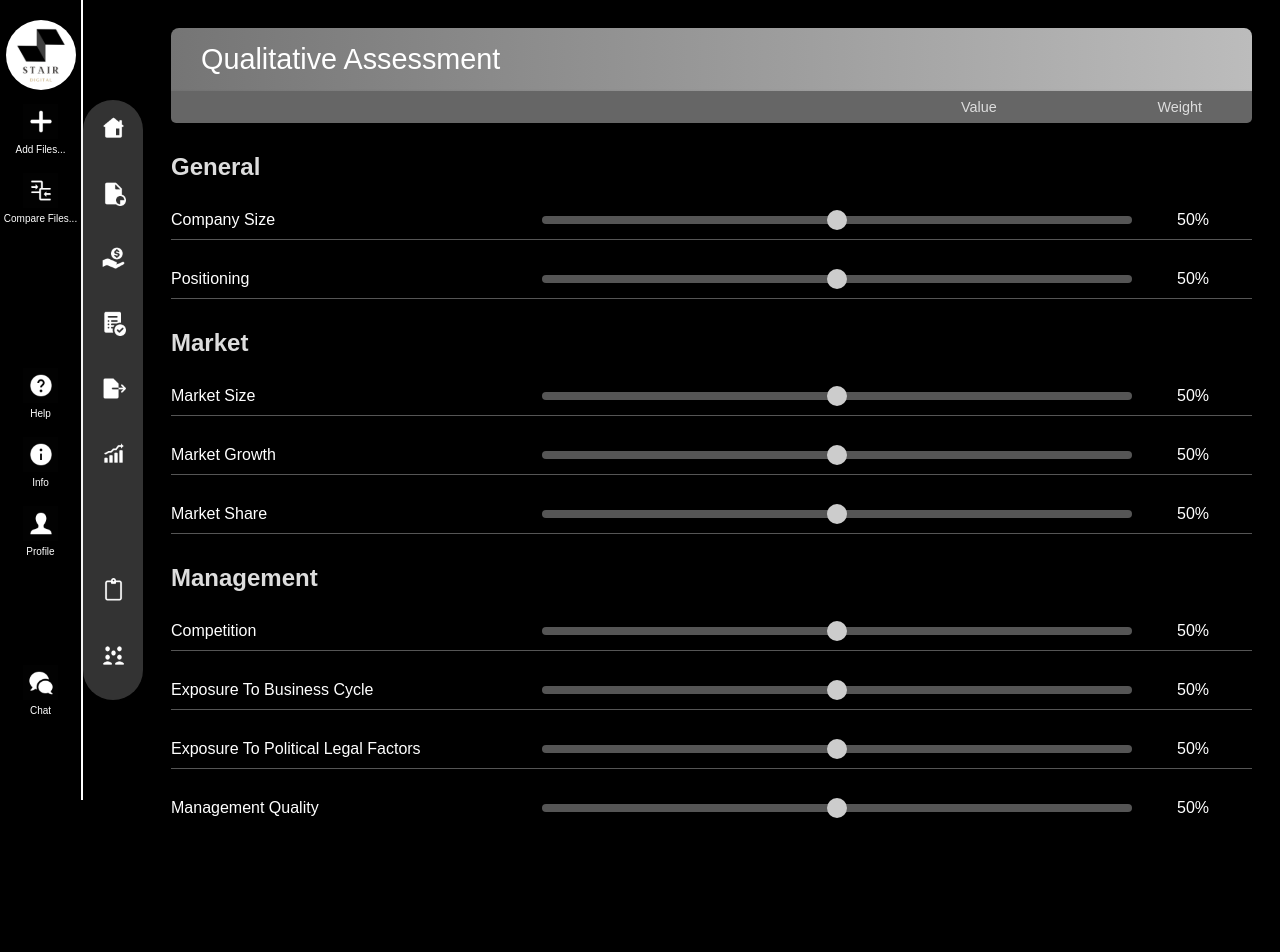
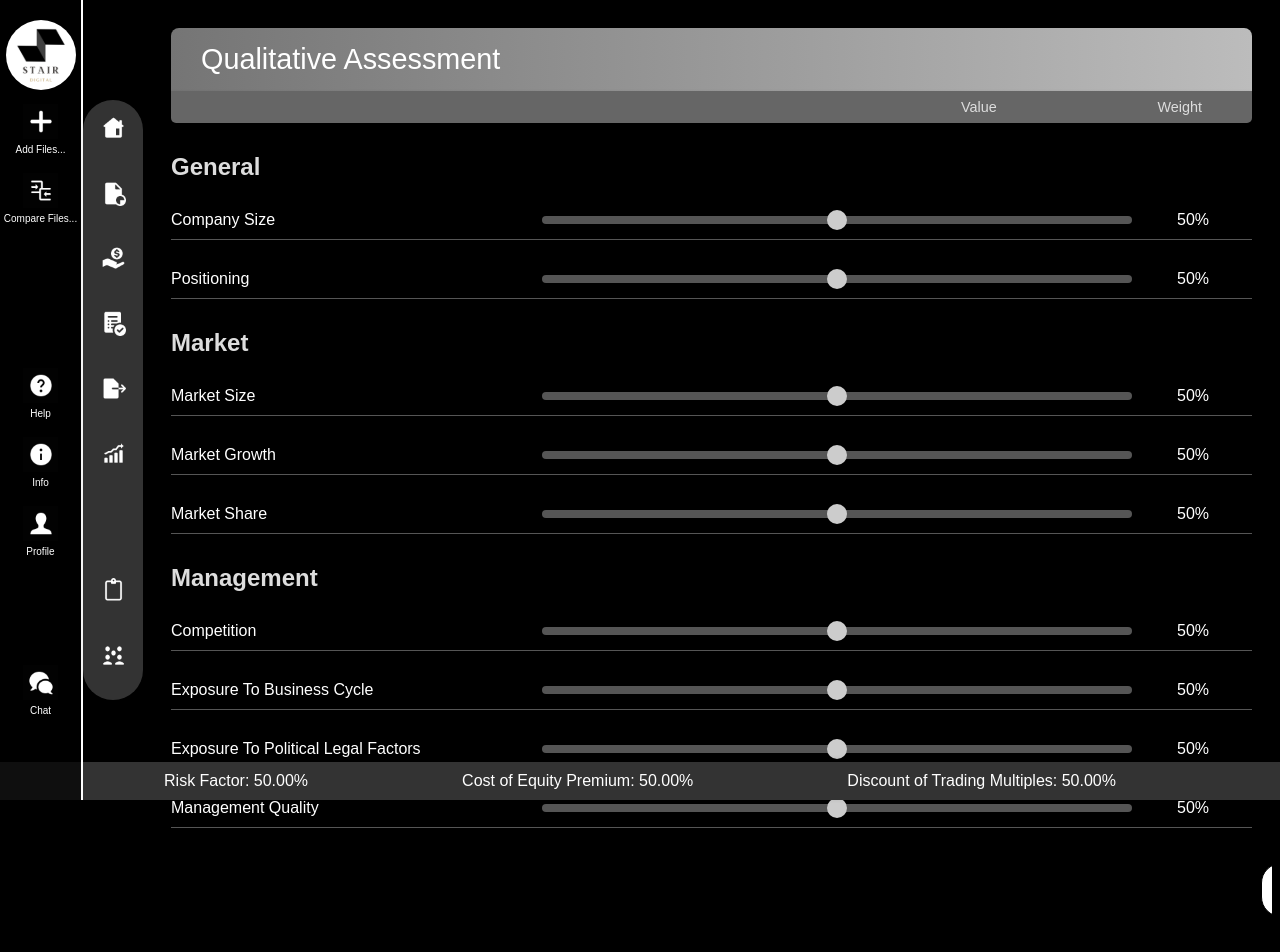
Before and after one commit to codexx07/Valutico-STAIR, a React (Vite) app in the folder Valutico-Stair/: page / in a window 1280 px wide. Shown: the top 952 px of the page. Before the commit the page ends 845 px from the top, so only its background shows below. Built offline with nearby package versions, Linux system fonts and the light colour scheme.

Commit message:
Added output bar on QA

```diff
--- a/Valutico-Stair/components/AssessmentChart.css
+++ b/Valutico-Stair/components/AssessmentChart.css
@@ -125,3 +125,44 @@
   border-bottom: none;
   padding-bottom: 0;
 }
+
+.buttonContainer {
+  text-align: center; /* Center the button */
+  padding: 20px 0; /* Add some vertical padding */
+}
+
+.businessPlanButton {
+  background-color: white;
+  color: black;
+  border: 1px solid black;
+  border-radius: 20px;
+  padding: 10px 20px;
+  font-size: 14px;
+  cursor: pointer;
+  box-shadow: 0 2px 5px rgba(0, 0, 0, 0.2);
+  font-weight: bold;
+  outline: none;
+  text-decoration: none;
+  display: inline-block; /* This will center the button with text-align */
+  margin: 0 auto;
+  margin-left: 1150px; /* Auto margins can also help with centering inline-block elements */
+}
+
+
+.fixed-bar {
+  position: fixed; /* Fix to the bottom of the viewport */
+  bottom: 0;
+  left: 0;
+  right: 0;
+  background: #333; /* Dark background for visibility */
+  color: white;
+  display: flex;
+  justify-content: space-evenly; /* Evenly space out the inner items */
+  padding: 10px;
+  box-shadow: 0 -2px 5px rgba(0, 0, 0, 0.2); /* Shadow for a lifted effect */
+}
+
+.fixed-bar-item {
+  text-align: center;
+}
+/* If your page has a footer, you might want to add the button inside or just above the footer */
--- a/Valutico-Stair/components/AssessmentChart.jsx
+++ b/Valutico-Stair/components/AssessmentChart.jsx
@@ -1,5 +1,5 @@
 import React, { useState } from 'react';
-import './AssessmentChart.css'; // Make sure this CSS file has the styles provided earlier
+import './AssessmentChart.css';
 
 // Individual slider component
 const AssessmentSlider = ({ label, value, onChange }) => (
@@ -19,7 +19,6 @@ const AssessmentSlider = ({ label, value, onChange }) => (
 
 // The main component for the qualitative assessment
 const AssessmentChart = () => {
-  // State for each of the assessment criteria
   const [values, setValues] = useState({
     'Company Size': 50,
     'Positioning': 50,
@@ -32,12 +31,17 @@ const AssessmentChart = () => {
     'Management Quality': 50,
   });
 
-  // Handler to update the state when a slider value changes
   const handleSliderChange = (criteria, newValue) => {
     setValues({ ...values, [criteria]: parseInt(newValue, 10) });
   };
 
-  // Create separate arrays of sliders for different groups of criteria
+  const calculateAverage = () => {
+    const total = Object.values(values).reduce((sum, current) => sum + current, 0);
+    return (total / Object.keys(values).length).toFixed(2);
+  };
+
+  const averageValue = calculateAverage();
+
   const generalSliders = ['Company Size', 'Positioning'];
   const marketSliders = ['Market Size', 'Market Growth', 'Market Share'];
   const managementSliders = ['Competition', 'Exposure To Business Cycle', 'Exposure To Political Legal Factors', 'Management Quality'];
@@ -51,7 +55,6 @@ const AssessmentChart = () => {
         <span className="subheader-text">Value</span>
         <span className="subheader-text2">Weight</span>
       </div>
-      {/* Group 1: General */}
       <div className="section-heading">General</div>
       {generalSliders.map((criteria) => (
         <AssessmentSlider
@@ -61,7 +64,6 @@ const AssessmentChart = () => {
           onChange={handleSliderChange}
         />
       ))}
-      {/* Group 2: Market */}
       <div className="section-heading">Market</div>
       {marketSliders.map((criteria) => (
         <AssessmentSlider
@@ -71,7 +73,6 @@ const AssessmentChart = () => {
           onChange={handleSliderChange}
         />
       ))}
-      {/* Group 3: Management */}
       <div className="section-heading">Management</div>
       {managementSliders.map((criteria) => (
         <AssessmentSlider
@@ -81,6 +82,20 @@ const AssessmentChart = () => {
           onChange={handleSliderChange}
         />
       ))}
+      <div className="buttonContainer">
+        <button className="businessPlanButton">Business Plan &gt;</button>
+      </div>
+      <div className="fixed-bar">
+        <div className="fixed-bar-item">
+          <span>Risk Factor: {averageValue}%</span>
+        </div>
+        <div className="fixed-bar-item">
+          <span>Cost of Equity Premium: {averageValue}%</span>
+        </div>
+        <div className="fixed-bar-item">
+          <span>Discount of Trading Multiples: {averageValue}%</span>
+        </div>
+      </div>
     </div>
   );
 };
--- a/Valutico-Stair/package.json
+++ b/Valutico-Stair/package.json
@@ -21,6 +21,6 @@
     "eslint-plugin-react": "^7.32.2",
     "eslint-plugin-react-hooks": "^4.6.0",
     "eslint-plugin-react-refresh": "^0.4.3",
-    "vite": "^4.4.5"
+    "vite": "^4.5.0"
   }
 }
```
Also changed, not shown: 1 other file (tests, documents, lock files or other folders).
